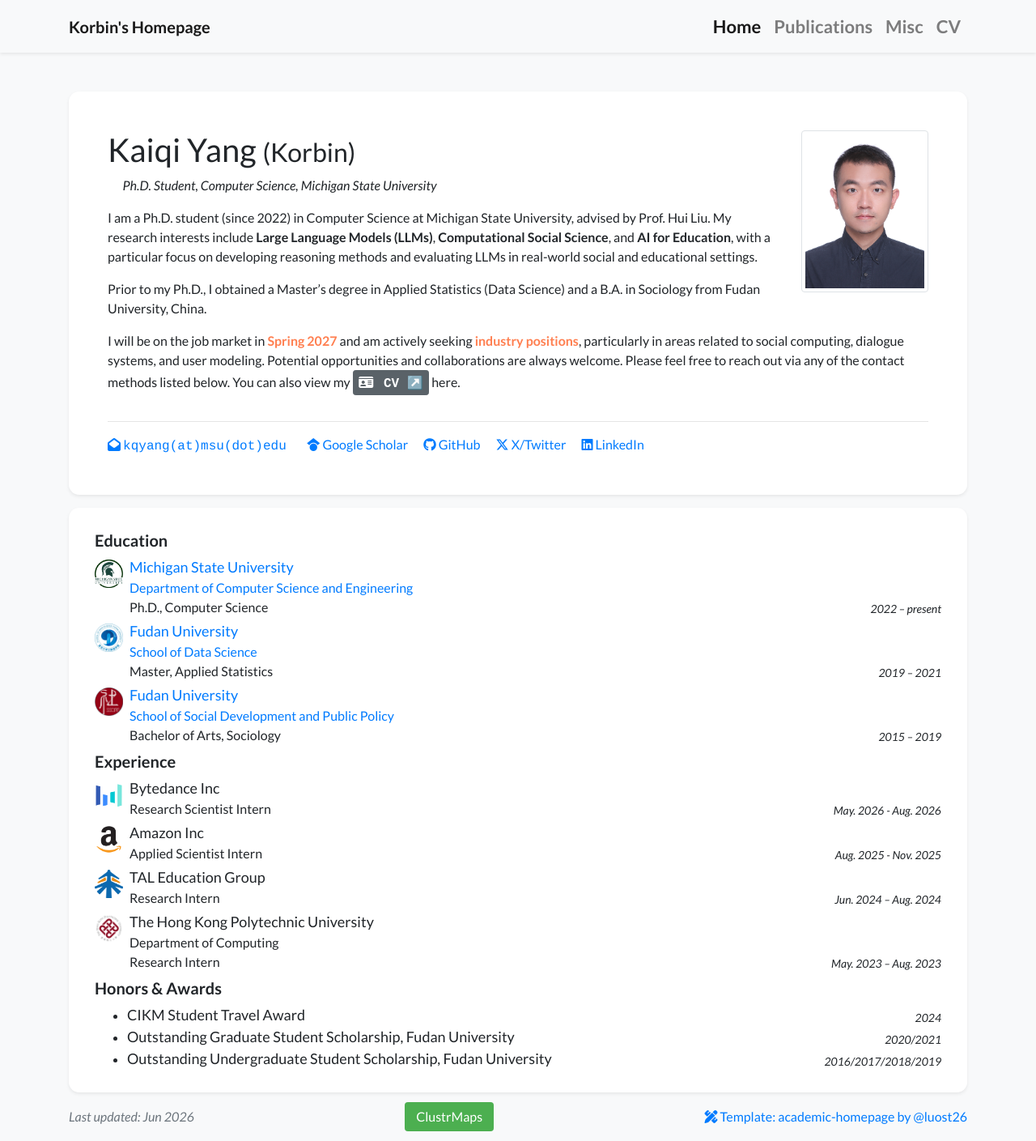
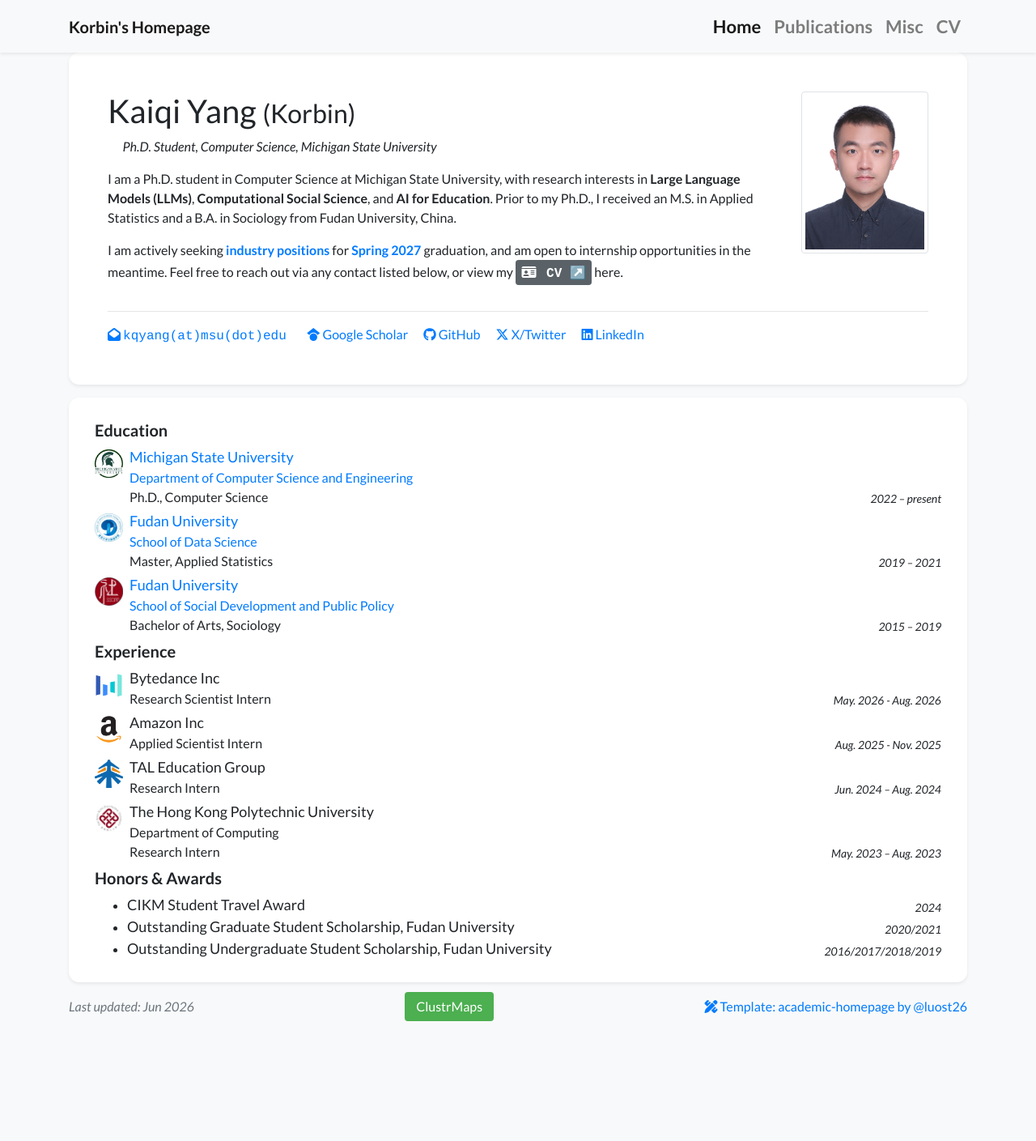
Before and after one commit to KorbinY/korbiny.github.io, a Jekyll site: the page built from index.html, in a window 1280 px wide. Shown: the whole page at 81% size. Built offline with Jekyll 4.4.1, drawn with Linux system fonts in a browser that asks for light colours; nearby versions of some CDN libraries; a style sheet for code colours, icons or effects is not loaded; after the commit the page ends 1273 px from its top, so only the background shows below that.

Commit message:
Refactor layout, nav scroll, and update bio
Co-Authored-By: Claude Sonnet 4.6 <noreply@anthropic.com>

```diff
--- a/_data/profile.yml
+++ b/_data/profile.yml
@@ -24,23 +24,18 @@ linkedin: korbiny
 short_bio_text_justify: false
 short_bio: >-
   <p>
-    I am a Ph.D. student (since 2022) in Computer Science at Michigan State University, advised by Prof. Hui Liu.
-    My research interests include <strong>Large Language Models (LLMs)</strong>,
-    <strong>Computational Social Science</strong>, and <strong>AI for Education</strong>,
-    with a particular focus on developing reasoning methods and evaluating LLMs in real-world social and educational settings.
+    I am a Ph.D. student in Computer Science at Michigan State University,
+    with research interests in <strong>Large Language Models (LLMs)</strong>,
+    <strong>Computational Social Science</strong>, and <strong>AI for Education</strong>.
+    Prior to my Ph.D., I received an M.S. in Applied Statistics and a B.A. in Sociology
+    from Fudan University, China.
   </p>
 
   <p>
-    Prior to my Ph.D., I obtained a Master’s degree in Applied Statistics (Data Science) and a B.A. in Sociology from Fudan University, China.
-  </p>
-
-  <p>
-    I will be on the job market in <span style="color:#FF7F50; font-weight:bold;">Spring 2027</span> and am actively seeking
-    <span style="color:#FF7F50; font-weight:bold;">industry positions</span>,
-    particularly in areas related to social computing, dialogue systems, and user modeling.
-    Potential opportunities and collaborations are always welcome.
-    Please feel free to reach out via any of the contact methods listed below.
-    You can also view my
+    I am actively seeking <span style="color:#007bff; font-weight:bold;">industry positions</span>
+    for <span style="color:#007bff; font-weight:bold;">Spring 2027</span> graduation,
+    and am open to internship opportunities in the meantime.
+    Feel free to reach out via any contact listed below, or view my
     <a href="/cv" class="btn btn-sm btn-secondary-deep align-baseline">
       <i class="fa-solid fa-id-card"></i>
       <span class="cv-text">&nbsp;CV&nbsp;</span>
--- a/_includes/navbar.html
+++ b/_includes/navbar.html
@@ -1,4 +1,4 @@
-<nav class="navbar navbar-expand-sm navbar-light bg-light sticky-top mb-5 shadow-sm">
+<nav class="navbar navbar-expand-sm navbar-light bg-light shadow-sm">
     <div class="{% if page.container_class %}{{ page.container_class }}{% else %}container-lg{% endif %}">
         <a class="navbar-brand"><strong>{{site.data.profile.navbar_name}}'s Homepage</strong></a>
         <button class="navbar-toggler" style="font-size: 1em; padding: 0.5em;" type="button" data-toggle="collapse" data-target="#navbarResponsive" aria-controls="navbarResponsive" aria-expanded="false" aria-label="Toggle navigation">
--- a/_layouts/default.html
+++ b/_layouts/default.html
@@ -22,12 +22,14 @@
     <link rel="stylesheet" href="{{ '/assets/css/global.css' | relative_url }}">
     <link rel="stylesheet" href="{{ '/assets/css/custom.css' | relative_url }}">
 </head>
-<body class="bg-light" {{ page.body_attr }}>
+<body class="bg-light">
     {% include navbar.html %}
-    <div class="{% if page.container_class %}{{ page.container_class }}{% else %}container-lg{% endif %}">
-        {{content}}
+    <div class="main-scroll">
+        <div class="{% if page.container_class %}{{ page.container_class }}{% else %}container-lg{% endif %}">
+            {{content}}
+        </div>
+        {% include footer.html %}
     </div>
-    {% include footer.html %}
 
     <!-- Scripts -->
     <script src="https://cdnjs.cloudflare.com/ajax/libs/jquery/3.5.1/jquery.min.js"></script>
--- a/assets/css/global.css
+++ b/assets/css/global.css
@@ -1,11 +1,26 @@
 @charset "utf-8";
+html {
+    height: 100%;
+    overflow: hidden;
+}
+
 body {
     font-family: "Lato", sans-serif;
     font-weight: 400;
+    height: 100%;
+    display: flex;
+    flex-direction: column;
+    overflow: hidden;
+}
+
+.main-scroll {
+    flex: 1;
+    overflow-y: auto;
+    overflow-x: hidden;
 }
 
 h1[id], h2[id] {
-    scroll-margin-top: 80px;
+    scroll-margin-top: 20px;
 }
 
 h1, h2, h3, h4, h5, h6,
```
Also changed, not shown: misc.html (+54 -2 lines), publications.html (+16 -10 lines).
